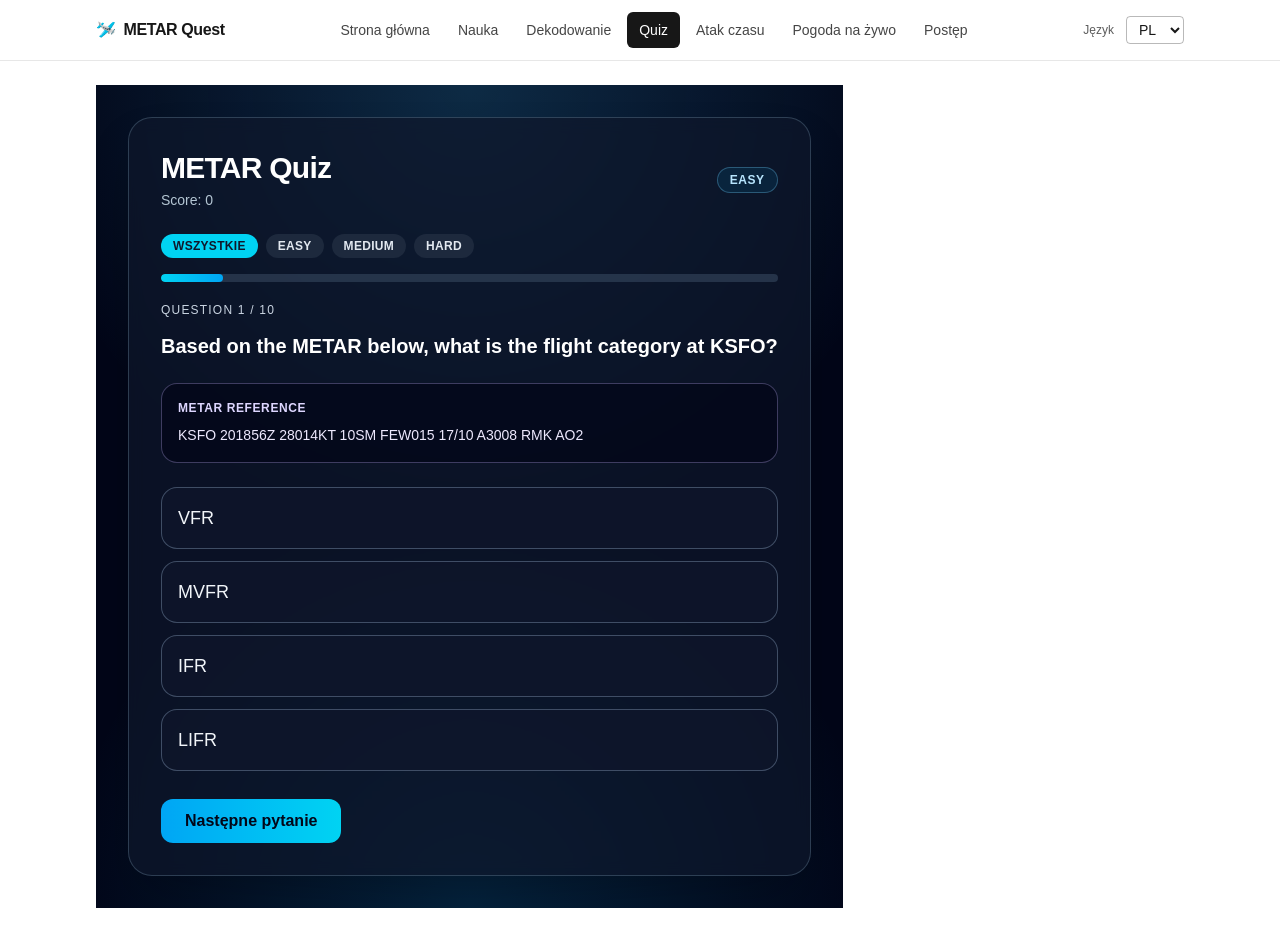
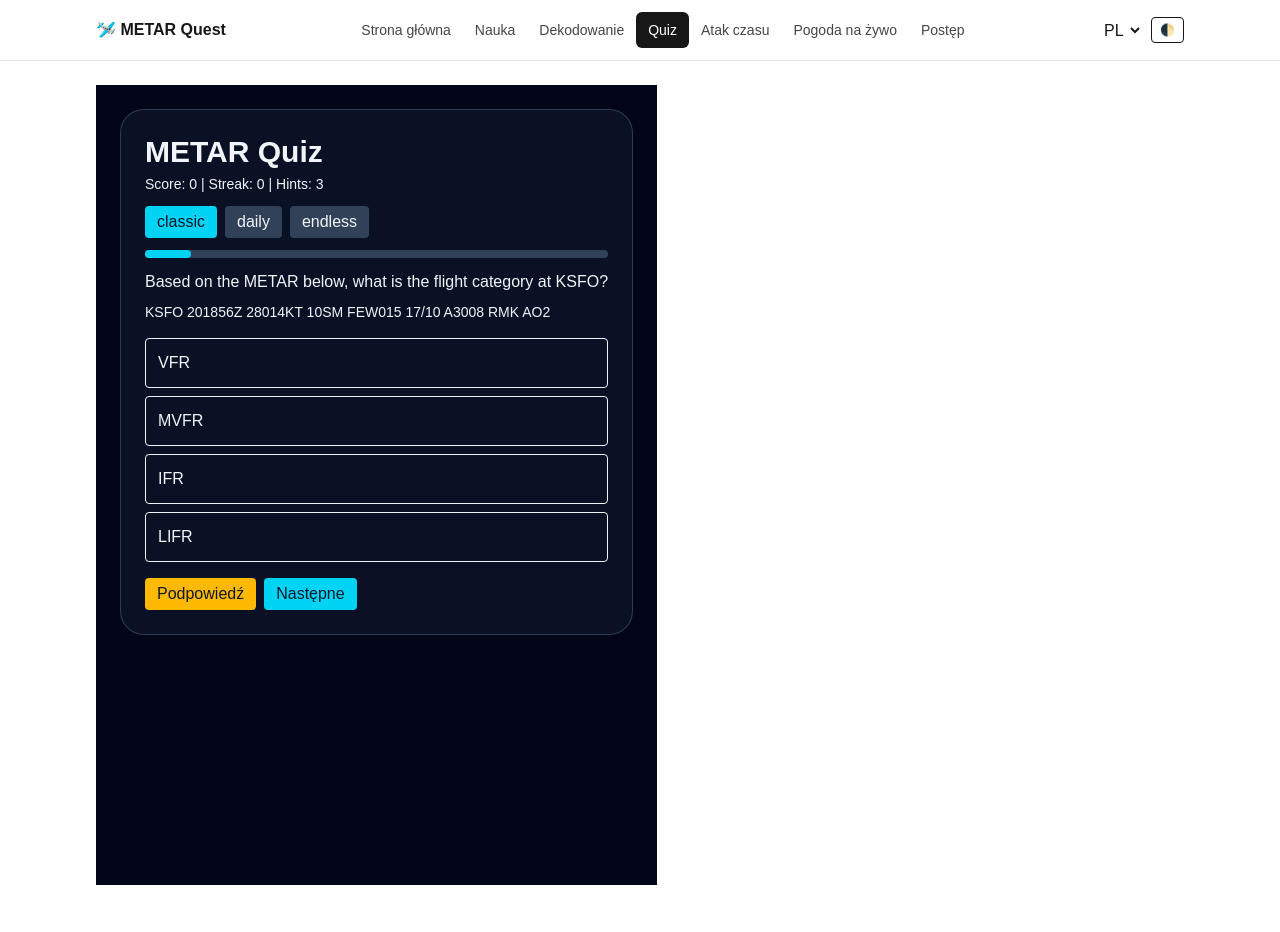
Before and after one commit to AKopydlowski/METAR-Quest, a Next.js app: page /quiz in a window 1280 px wide. After the commit the page ends 909 px from the top, so only its background shows below. Built offline with nearby package versions, Linux system fonts and the light colour scheme.

Commit message:
Add game variety features: daily/endless quiz, achievements, leaderboard, and theme settings

```diff
--- a/src/app/page.tsx
+++ b/src/app/page.tsx
@@ -24,6 +24,7 @@ export default function Home() {
             </Link>
           </div>
         </section>
+        <section className="rounded-2xl border border-amber-300/30 bg-amber-500/10 p-4 text-sm text-amber-100">Nowość: Daily Challenge, tryb Endless, streak/combo, podpowiedzi, lokalny leaderboard i osiągnięcia w zakładce Progress.</section>
         <section className="grid gap-4 sm:grid-cols-2">
           <Link href="/learn" className="rounded-2xl border border-slate-700/80 bg-slate-900/70 p-6 hover:border-sky-400/40">
             <h3 className="text-xl font-semibold text-white">{t("learnTitle")}</h3>
--- a/src/app/quiz/page.tsx
+++ b/src/app/quiz/page.tsx
@@ -1,168 +1,78 @@
 "use client";
 
-import { useMemo, useState } from "react";
+import { useEffect, useMemo, useState } from "react";
 import { buildQuestionBank } from "@/lib/metar/questions";
 import { loadProgress, saveProgress } from "@/lib/storage/progressStorage";
+import { loadDailyChallenge, saveDailyChallenge, saveLeaderboardEntry } from "@/lib/storage/gameStorage";
 
 const QUIZ_LENGTH = 10;
-
 type DifficultyFilter = "all" | "easy" | "medium" | "hard";
+type QuizMode = "classic" | "daily" | "endless";
 
 export default function QuizPage() {
-  const [difficultyFilter, setDifficultyFilter] = useState<DifficultyFilter>("all");
+  const [difficultyFilter] = useState<DifficultyFilter>("all");
+  const [mode, setMode] = useState<QuizMode>("classic");
+  const [streak, setStreak] = useState(0);
+  const [hintsLeft, setHintsLeft] = useState(3);
+  const [hint, setHint] = useState<string | null>(null);
   const allQuestions = useMemo(() => buildQuestionBank(), []);
-  const filtered = useMemo(
-    () =>
-      allQuestions.filter((q) =>
-        difficultyFilter === "all" ? true : q.difficulty === difficultyFilter,
-      ),
-    [allQuestions, difficultyFilter],
-  );
-  const questions = useMemo(() => filtered.slice(0, QUIZ_LENGTH), [filtered]);
+  const filtered = useMemo(() => allQuestions.filter((q) => difficultyFilter === "all" ? true : q.difficulty === difficultyFilter), [allQuestions, difficultyFilter]);
+  const dailySeed = new Date().toISOString().slice(0, 10).split("-").join("");
+  const startIdx = Number(dailySeed) % Math.max(filtered.length, 1);
+  const questions = useMemo(() => {
+    if (mode === "daily") return [...filtered.slice(startIdx), ...filtered.slice(0, startIdx)].slice(0, QUIZ_LENGTH);
+    if (mode === "endless") return filtered;
+    return filtered.slice(0, QUIZ_LENGTH);
+  }, [filtered, mode, startIdx]);
   const [current, setCurrent] = useState(0);
   const [score, setScore] = useState(0);
   const [answered, setAnswered] = useState(false);
   const [selectedId, setSelectedId] = useState<string | null>(null);
-
   const [showResult, setShowResult] = useState(false);
 
-  const q = questions[current];
-  const progress = questions.length ? ((current + 1) / questions.length) * 100 : 0;
+  useEffect(() => {
+    if (showResult) {
+      saveLeaderboardEntry("quiz", score);
+      if (mode === "daily") saveDailyChallenge({ date: new Date().toISOString().slice(0, 10), score, total: questions.length });
+    }
+  }, [showResult, score, mode, questions.length]);
 
-  const resetSession = () => {
-    setCurrent(0);
-    setScore(0);
-    setAnswered(false);
-    setSelectedId(null);
-    setShowResult(false);
-  };
+  const q = questions[current % questions.length];
+  const progress = questions.length ? ((current + 1) / Math.max(questions.length, 1)) * 100 : 0;
+
+  const resetSession = () => { setCurrent(0); setScore(0); setAnswered(false); setSelectedId(null); setShowResult(false); setStreak(0); setHintsLeft(3); setHint(null); };
 
   const onAnswer = (isCorrect: boolean) => {
     if (answered) return;
     setAnswered(true);
-    if (isCorrect) setScore((s) => s + 1);
-
+    if (isCorrect) { setScore((s) => s + 1 + (streak >= 2 ? 1 : 0)); setStreak((s) => s + 1); } else setStreak(0);
     const existing = loadProgress("local-user", "quiz");
-    saveProgress(
-      {
-        userId: "local-user",
-        totalAnswered: (existing?.totalAnswered ?? 0) + 1,
-        totalCorrect: (existing?.totalCorrect ?? 0) + (isCorrect ? 1 : 0),
-        updatedAt: new Date().toISOString(),
-        skills: existing?.skills ?? [],
-      },
-      "quiz",
-    );
+    saveProgress({ userId: "local-user", totalAnswered: (existing?.totalAnswered ?? 0) + 1, totalCorrect: (existing?.totalCorrect ?? 0) + (isCorrect ? 1 : 0), updatedAt: new Date().toISOString(), skills: existing?.skills ?? [] }, "quiz");
   };
 
   const next = () => {
-    if (current >= questions.length - 1) {
-      setShowResult(true);
-      return;
-    }
-    setAnswered(false);
-    setSelectedId(null);
-    setCurrent((c) => c + 1);
+    if (mode !== "endless" && current >= questions.length - 1) return setShowResult(true);
+    setAnswered(false); setSelectedId(null); setCurrent((c) => c + 1); setHint(null);
   };
 
-  if (!questions.length) {
-    return (
-      <main className="relative min-h-screen overflow-hidden bg-slate-950 px-4 py-8 text-slate-100 sm:px-8">
-        <section className="relative mx-auto w-full max-w-2xl rounded-3xl border border-sky-200/20 bg-slate-900/70 p-6 shadow-2xl backdrop-blur sm:p-8">
-          <h1 className="text-2xl font-bold text-white">METAR Quiz</h1>
-          <p className="mt-3 text-slate-300">Brak pytań dla wybranego poziomu. Zmień filtr trudności.</p>
-        </section>
-      </main>
-    );
-  }
+  const useHint = () => {
+    if (hintsLeft <= 0 || answered) return;
+    setHintsLeft((h) => h - 1);
+    const wrong = q.choices.find((c) => !c.isCorrect);
+    setHint(wrong ? `To na pewno nie jest: ${wrong.label}` : null);
+  };
 
-  return (
-    <main className="relative min-h-screen overflow-hidden bg-slate-950 px-4 py-8 text-slate-100 sm:px-8">
-      <div className="pointer-events-none absolute inset-0 bg-[radial-gradient(circle_at_top,_rgba(56,189,248,0.2),_transparent_50%),radial-gradient(circle_at_bottom,_rgba(14,165,233,0.18),_transparent_45%)]" />
-      <section className="relative mx-auto w-full max-w-4xl rounded-3xl border border-sky-200/20 bg-slate-900/70 p-6 shadow-2xl backdrop-blur sm:p-8">
-        <div className="mb-6 flex flex-wrap items-center justify-between gap-3">
-          <div>
-            <h1 className="text-3xl font-bold tracking-tight text-white">METAR Quiz</h1>
-            <p className="mt-1 text-sm text-sky-100/80">Score: {score}</p>
-          </div>
-          <span className="rounded-full border border-sky-300/30 bg-sky-500/10 px-3 py-1 text-xs font-semibold uppercase tracking-wider text-sky-200">
-            {q.difficulty}
-          </span>
-        </div>
-        <div className="mb-4 flex flex-wrap gap-2">
-          {(["all", "easy", "medium", "hard"] as const).map((level) => (
-            <button
-              key={level}
-              onClick={() => {
-                setDifficultyFilter(level);
-                resetSession();
-              }}
-              className={`rounded-full px-3 py-1 text-xs font-semibold uppercase tracking-wide ${difficultyFilter === level ? "bg-cyan-400 text-slate-900" : "bg-slate-800 text-slate-200"}`}
-            >
-              {level === "all" ? "Wszystkie" : level}
-            </button>
-          ))}
-        </div>
-
-        <div className="mb-5 h-2 overflow-hidden rounded-full bg-slate-700/70">
-          <div
-            className="h-full rounded-full bg-gradient-to-r from-cyan-400 to-sky-500 transition-all duration-500"
-            style={{ width: `${progress}%` }}
-          />
-        </div>
-
-        <p className="text-xs font-medium uppercase tracking-widest text-slate-300">
-          Question {current + 1} / {questions.length}
-        </p>
-        <p className="mt-3 text-xl font-semibold leading-relaxed text-white">{q.prompt}</p>
-
-        <div className="mt-5 rounded-2xl border border-violet-300/30 bg-slate-950/70 p-4">
-          <p className="mb-2 text-xs font-semibold uppercase tracking-wider text-violet-200">METAR reference</p>
-          <p className="font-mono text-sm leading-relaxed text-violet-100">{q.metarRaw}</p>
-        </div>
-
-        <ul className="mt-6 grid gap-3">
-          {q.choices.map((choice, index) => (
-            <button
-              key={choice.id}
-              onClick={() => {
-                setSelectedId(choice.id);
-                onAnswer(choice.isCorrect);
-              }}
-              className={`w-full rounded-2xl border p-4 text-left text-lg transition-all duration-300 ease-out [animation:fadeIn_420ms_ease-out] ${
-                !answered
-                  ? "border-slate-500/60 bg-slate-900/70 hover:-translate-y-0.5 hover:border-sky-300 hover:bg-slate-800"
-                  : choice.isCorrect
-                    ? "border-emerald-400 bg-emerald-500/15 text-emerald-100"
-                    : selectedId === choice.id
-                      ? "border-rose-400 bg-rose-500/15 text-rose-100"
-                      : "border-slate-700/80 bg-slate-900/50 text-slate-400"
-              }`}
-              style={{ animationDelay: `${index * 70}ms` }}
-            >
-              {choice.label}
-            </button>
-          ))}
-        </ul>
-
-        <button
-          onClick={next}
-          disabled={!answered}
-          className="mt-7 rounded-xl bg-gradient-to-r from-sky-500 to-cyan-400 px-6 py-2.5 font-semibold text-slate-950 transition hover:scale-[1.02] hover:shadow-lg hover:shadow-cyan-500/30"
-        >
-          {current >= questions.length - 1 ? "Zakończ quiz" : "Następne pytanie"}
-        </button>
-      </section>
-
-      {showResult && (
-        <div className="fixed inset-0 z-50 flex items-center justify-center bg-slate-950/70 px-4">
-          <div className="w-full max-w-md rounded-2xl border border-cyan-300/40 bg-slate-900 p-6 text-center shadow-2xl">
-            <h2 className="text-2xl font-bold text-white">Wynik quizu</h2>
-            <p className="mt-2 text-slate-200">{score} / {questions.length} poprawnych odpowiedzi</p>
-            <button onClick={resetSession} className="mt-5 rounded-lg bg-cyan-400 px-4 py-2 font-semibold text-slate-950">Zagraj ponownie</button>
-          </div>
-        </div>
-      )}
-    </main>
-  );
+  const daily = loadDailyChallenge();
+  return <main className="min-h-screen bg-slate-950 p-6 text-slate-100"><section className="mx-auto max-w-4xl rounded-3xl border border-sky-200/20 bg-slate-900/70 p-6">
+    <h1 className="text-3xl font-bold">METAR Quiz</h1><p className="mt-1 text-sm">Score: {score} | Streak: {streak} | Hints: {hintsLeft}</p>
+    <div className="mt-3 flex gap-2">{(["classic","daily","endless"] as const).map((m)=><button key={m} onClick={()=>{setMode(m);resetSession();}} className={`rounded px-3 py-1 ${mode===m?"bg-cyan-400 text-slate-900":"bg-slate-700"}`}>{m}</button>)}</div>
+    {daily && <p className="mt-2 text-xs text-cyan-200">Daily ({daily.date}): {daily.score}/{daily.total}</p>}
+    <div className="mt-3 h-2 rounded bg-slate-700"><div className="h-2 rounded bg-cyan-400" style={{width:`${Math.min(progress,100)}%`}}/></div>
+    <p className="mt-3">{q.prompt}</p><p className="mt-2 font-mono text-sm">{q.metarRaw}</p>
+    {hint && <p className="mt-2 text-amber-300">Hint: {hint}</p>}
+    <div className="mt-4 grid gap-2">{q.choices.map((c)=><button key={c.id} onClick={()=>{setSelectedId(c.id);onAnswer(c.isCorrect);}} className="rounded border p-3 text-left">{c.label}{selectedId===c.id?" ✓":""}</button>)}</div>
+    <div className="mt-4 flex gap-2"><button onClick={useHint} className="rounded bg-amber-400 px-3 py-1 text-slate-900">Podpowiedź</button><button onClick={next} disabled={!answered} className="rounded bg-cyan-400 px-3 py-1 text-slate-900">Następne</button></div>
+  </section>
+  {showResult && <div className="fixed inset-0 flex items-center justify-center bg-black/60"><div className="rounded bg-slate-900 p-6"><p>Wynik: {score}</p><button className="mt-2 rounded bg-cyan-400 px-3 py-1 text-slate-900" onClick={resetSession}>Jeszcze raz</button></div></div>}
+  </main>;
 }
--- a/src/components/layout/Navbar.tsx
+++ b/src/components/layout/Navbar.tsx
@@ -4,94 +4,26 @@ import Link from "next/link";
 import { usePathname } from "next/navigation";
 import { useState } from "react";
 import { useLanguage } from "./LanguageProvider";
+import { loadSettings, saveSettings } from "@/lib/storage/gameStorage";
 
-function NavLink({
-  href,
-  label,
-  onClick,
-}: {
-  href: string;
-  label: string;
-  onClick?: () => void;
-}) {
+function NavLink({ href, label, onClick }: { href: string; label: string; onClick?: () => void }) {
   const pathname = usePathname();
   const isActive = pathname === href;
-
-  return (
-    <Link
-      href={href}
-      onClick={onClick}
-      className={`rounded-md px-3 py-2 text-sm font-medium transition-colors ${
-        isActive
-          ? "bg-foreground text-background"
-          : "text-foreground/80 hover:bg-foreground/10 hover:text-foreground"
-      }`}
-    >
-      {label}
-    </Link>
-  );
+  return <Link href={href} onClick={onClick} className={`rounded-md px-3 py-2 text-sm font-medium ${isActive ? "bg-foreground text-background" : "text-foreground/80 hover:bg-foreground/10"}`}>{label}</Link>;
 }
 
 export default function Navbar() {
   const [isOpen, setIsOpen] = useState(false);
   const { t, language, setLanguage } = useLanguage();
-  const navItems = [
-    { href: "/", label: t("home") },
-    { href: "/learn", label: t("learn") },
-    { href: "/decode", label: t("decode") },
-    { href: "/quiz", label: t("quiz") },
-    { href: "/time-attack", label: t("timeAttack") },
-    { href: "/real-weather", label: t("realWeather") },
-    { href: "/progress", label: t("progress") },
-  ];
+  const navItems = [{ href: "/", label: t("home") }, { href: "/learn", label: t("learn") }, { href: "/decode", label: t("decode") }, { href: "/quiz", label: t("quiz") }, { href: "/time-attack", label: t("timeAttack") }, { href: "/real-weather", label: t("realWeather") }, { href: "/progress", label: t("progress") }];
 
-  return (
-    <header className="border-b border-foreground/10 bg-background/95 backdrop-blur supports-[backdrop-filter]:bg-background/70">
-      <div className="mx-auto flex w-full max-w-6xl items-center justify-between px-4 py-3 sm:px-6 lg:px-8">
-        <Link href="/" className="flex items-center gap-2 text-base font-semibold tracking-tight">
-          <span aria-hidden>🛩️</span>
-          {t("appName")}
-        </Link>
+  const toggleTheme = () => {
+    const s = loadSettings();
+    const next = { ...s, theme: s.theme === "dark" ? "light" : "dark" };
+    saveSettings(next);
+    document.body.classList.toggle("dark", next.theme === "dark");
+  };
 
-        <nav className="hidden items-center gap-1 md:flex" aria-label="Primary">
-          {navItems.map((item) => (
-            <NavLink key={item.href} href={item.href} label={item.label} />
-          ))}
-        </nav>
-
-        <div className="flex items-center gap-3">
-          <label htmlFor="lang" className="text-xs text-foreground/70">
-            {t("chooseLanguage")}
-          </label>
-          <select
-            id="lang"
-            className="rounded border border-foreground/30 bg-transparent px-2 py-1 text-sm"
-            value={language}
-            onChange={(e) => setLanguage(e.target.value as "pl" | "en")}
-          >
-            <option value="pl">PL</option>
-            <option value="en">EN</option>
-          </select>
-          <button
-            type="button"
-            className="inline-flex items-center rounded-md border border-foreground/20 p-2 text-sm md:hidden"
-            aria-expanded={isOpen}
-            aria-controls="mobile-nav"
-            aria-label="Toggle navigation menu"
-            onClick={() => setIsOpen((open) => !open)}
-          >
-            {isOpen ? "Close" : "Menu"}
-          </button>
-        </div>
-      </div>
-
-      <div id="mobile-nav" className={`${isOpen ? "block" : "hidden"} border-t border-foreground/10 md:hidden`}>
-        <nav className="mx-auto grid w-full max-w-6xl gap-1 px-4 py-3 sm:px-6" aria-label="Mobile primary">
-          {navItems.map((item) => (
-            <NavLink key={item.href} href={item.href} label={item.label} onClick={() => setIsOpen(false)} />
-          ))}
-        </nav>
-      </div>
-    </header>
-  );
+  return <header className="border-b border-foreground/10 bg-background/95"><div className="mx-auto flex w-full max-w-6xl items-center justify-between px-4 py-3 sm:px-6 lg:px-8"><Link href="/" className="font-semibold">🛩️ {t("appName")}</Link><nav className="hidden md:flex">{navItems.map((item) => <NavLink key={item.href} href={item.href} label={item.label} />)}</nav><div className="flex items-center gap-2"><select value={language} onChange={(e) => setLanguage(e.target.value as "pl"|"en")}><option value="pl">PL</option><option value="en">EN</option></select><button onClick={toggleTheme} className="rounded border px-2 py-1 text-xs">🌓</button><button type="button" className="md:hidden" onClick={() => setIsOpen((o) => !o)}>{isOpen ? "Close" : "Menu"}</button></div></div>
+  <div className={`${isOpen ? "block" : "hidden"} md:hidden`}>{navItems.map((item) => <NavLink key={item.href} href={item.href} label={item.label} onClick={() => setIsOpen(false)} />)}</div></header>;
 }
--- /dev/null
+++ b/src/lib/storage/gameStorage.ts
@@ -0,0 +1,73 @@
+export type ThemeMode = "dark" | "light";
+
+export type GameSettings = {
+  theme: ThemeMode;
+  fontScale: "normal" | "large";
+  highContrast: boolean;
+};
+
+export type DailyChallengeRecord = {
+  date: string;
+  score: number;
+  total: number;
+};
+
+export type Achievement = {
+  id: string;
+  name: string;
+  unlocked: boolean;
+};
+
+const SETTINGS_KEY = "metar-quest:settings";
+const LEADERBOARD_KEY = "metar-quest:leaderboard";
+const DAILY_KEY = "metar-quest:daily";
+
+export function loadSettings(): GameSettings {
+  if (typeof window === "undefined") return { theme: "dark", fontScale: "normal", highContrast: false };
+  const raw = window.localStorage.getItem(SETTINGS_KEY);
+  if (!raw) return { theme: "dark", fontScale: "normal", highContrast: false };
+  try {
+    return JSON.parse(raw) as GameSettings;
+  } catch {
+    return { theme: "dark", fontScale: "normal", highContrast: false };
+  }
+}
+
+export function saveSettings(settings: GameSettings): void {
+  if (typeof window === "undefined") return;
+  window.localStorage.setItem(SETTINGS_KEY, JSON.stringify(settings));
+}
+
+export function saveLeaderboardEntry(mode: "quiz" | "time-attack", score: number): void {
+  if (typeof window === "undefined") return;
+  const raw = window.localStorage.getItem(LEADERBOARD_KEY);
+  const current = raw ? (JSON.parse(raw) as { mode: string; score: number; at: string }[]) : [];
+  current.push({ mode, score, at: new Date().toISOString() });
+  const trimmed = current.sort((a, b) => b.score - a.score).slice(0, 20);
+  window.localStorage.setItem(LEADERBOARD_KEY, JSON.stringify(trimmed));
+}
+
+export function loadLeaderboard(): { mode: string; score: number; at: string }[] {
+  if (typeof window === "undefined") return [];
+  const raw = window.localStorage.getItem(LEADERBOARD_KEY);
+  return raw ? (JSON.parse(raw) as { mode: string; score: number; at: string }[]) : [];
+}
+
+export function saveDailyChallenge(record: DailyChallengeRecord): void {
+  if (typeof window === "undefined") return;
+  window.localStorage.setItem(DAILY_KEY, JSON.stringify(record));
+}
+
+export function loadDailyChallenge(): DailyChallengeRecord | null {
+  if (typeof window === "undefined") return null;
+  const raw = window.localStorage.getItem(DAILY_KEY);
+  return raw ? (JSON.parse(raw) as DailyChallengeRecord) : null;
+}
+
+export function getAchievements(stats: { quizAccuracy: number; totalAnswered: number; bestTimeAttack: number }): Achievement[] {
+  return [
+    { id: "first-steps", name: "First Steps", unlocked: stats.totalAnswered >= 10 },
+    { id: "metar-master", name: "METAR Master", unlocked: stats.quizAccuracy >= 80 },
+    { id: "speedster", name: "Speedster", unlocked: stats.bestTimeAttack >= 8 },
+  ];
+}
```
Also changed, not shown: src/app/progress/page.tsx (+11 -41 lines), src/components/layout/AppShell.tsx (+11 -8 lines).
